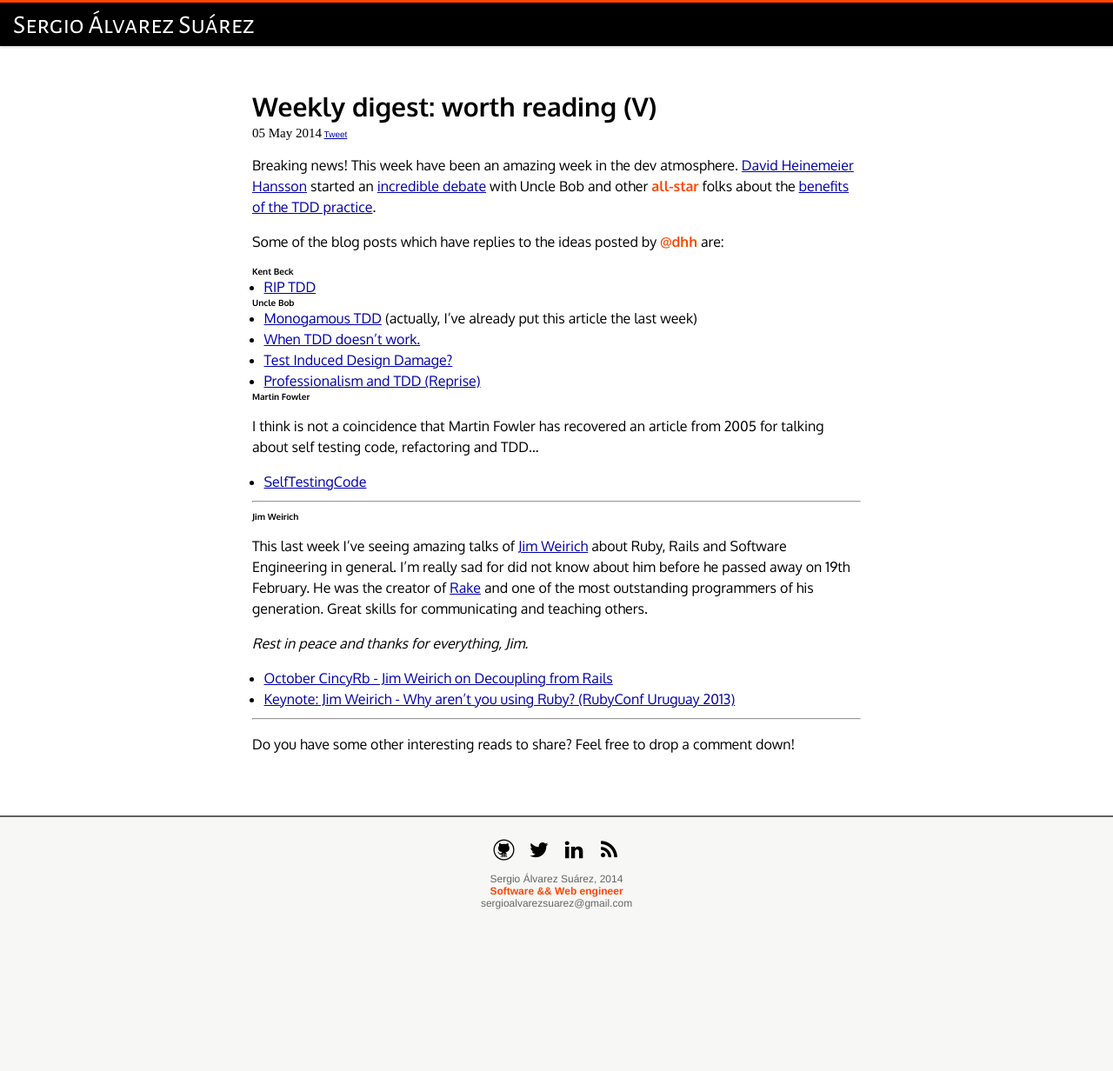
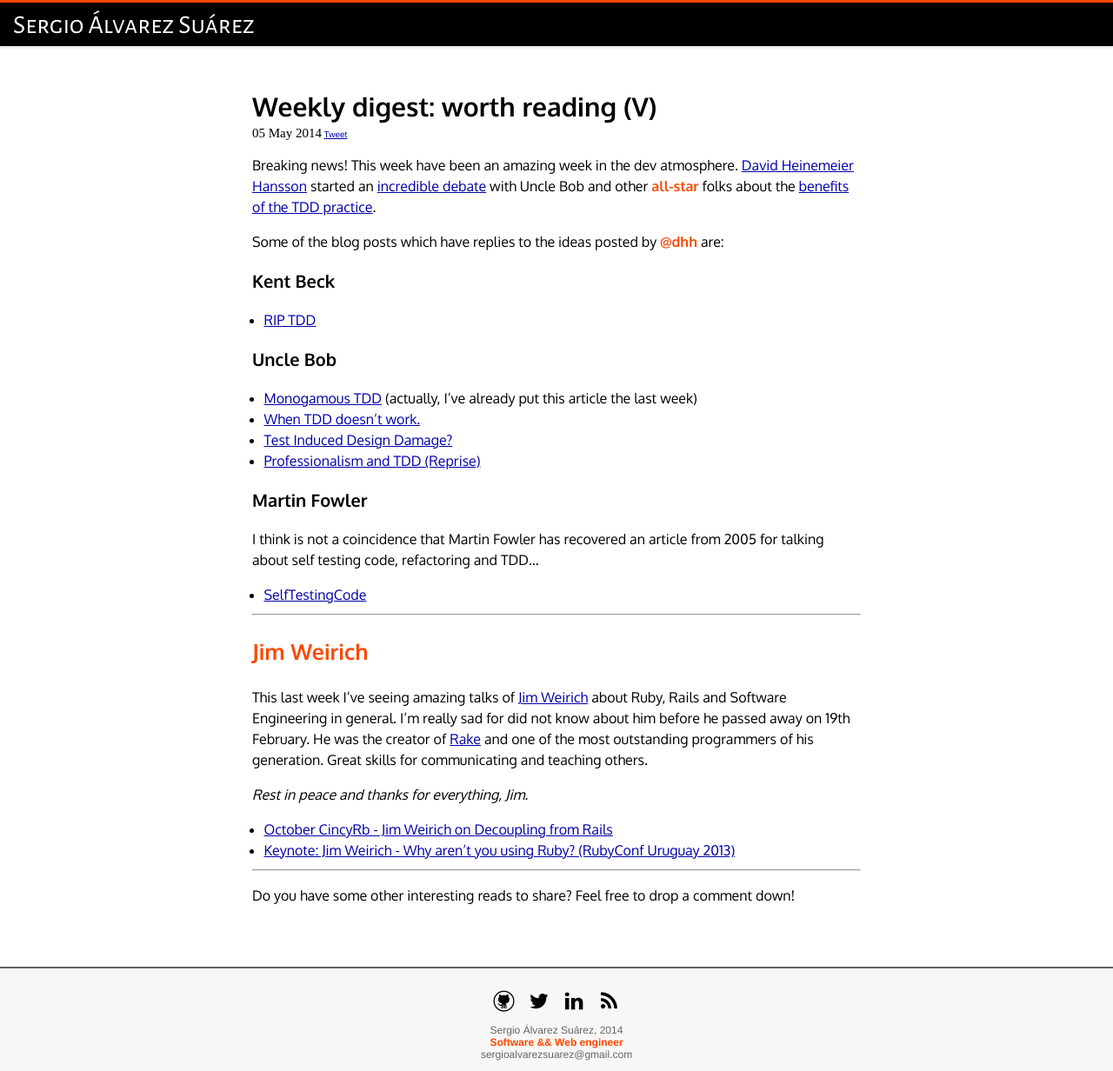
Before and after one commit to sergioalvz/sergioalvz.github.io, a Jekyll site: the page built from _posts/2014-05-05-weekly-digest-worth-reading-v.md, in a window 1280 px wide and 1232 px high. Shown: the whole window at 87% size. Built offline with Jekyll 4.4.1, drawn with Linux system fonts in a browser that asks for light colours; nearby versions of some CDN libraries; some web fonts are replaced; Markdown is read by kramdown in place of the engine named in the settings; comment, search, counter and statistics services are not loaded.

Commit message:
Fix weird titles behaviour

```diff
--- a/css/main.css
+++ b/css/main.css
@@ -9,8 +9,6 @@
   font: 10px Helvetica, Arial, sans-serif;
   text-align: left;
 }
-
-h1, h2, h3, h4, h5, h6 { font-size: 100%; }
 
 p { margin: 1em 0; }
 
@@ -105,19 +103,19 @@
   margin-bottom: 1em;
 }
 
-.content_wrapper > h2 {
+h2 {
   font-size: 3em;
   line-height: 1.5em;
   font-family: 'Oxygen', sans-serif;
 }
 
-.content_wrapper > h3 {
+h3 {
   font-size: 2.5em;
   color: #ff4700;
   margin: 1em 0;
 }
 
-.content_wrapper > h4 {
+h4 {
  font-size: 2em;
  color: rgb(0, 0, 0);
  margin: 1em 0;
```
